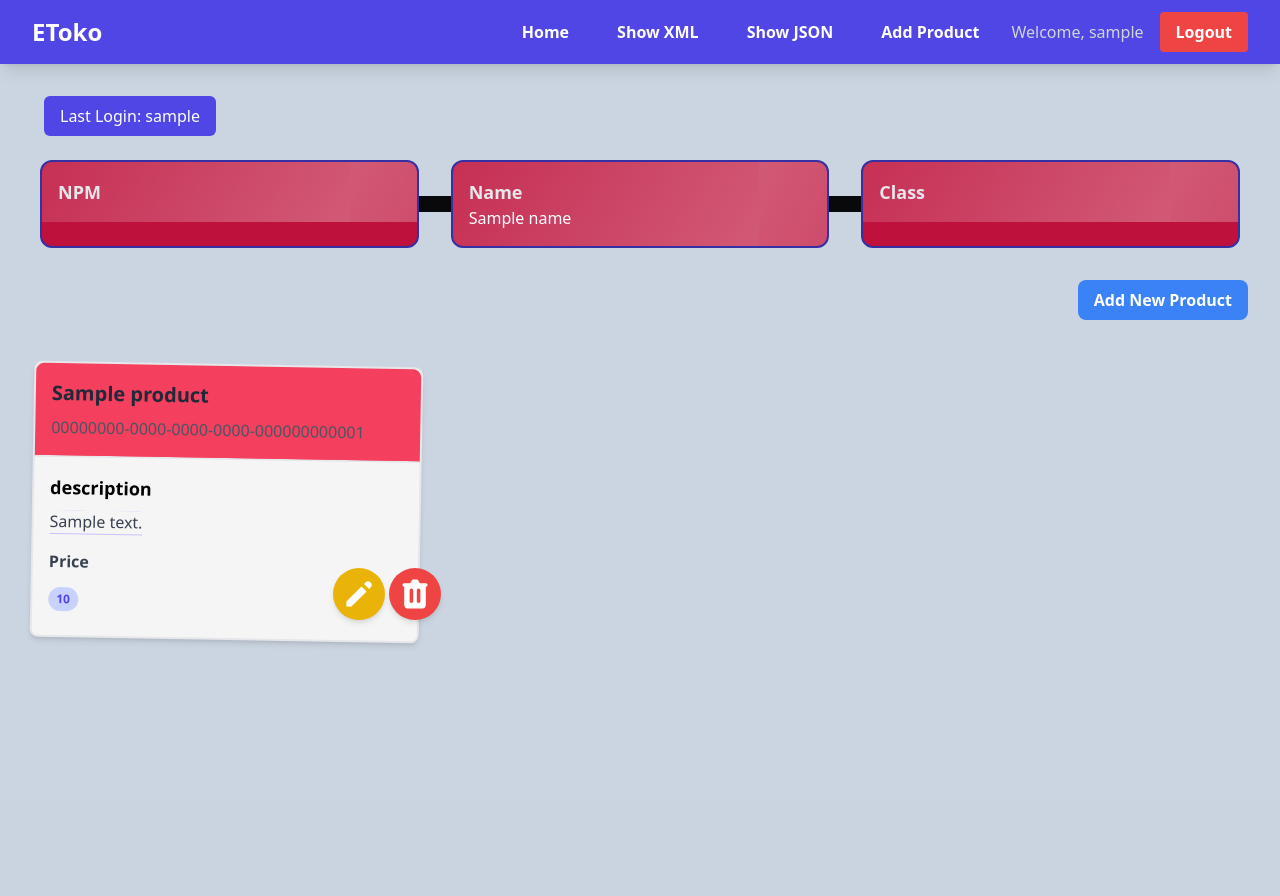
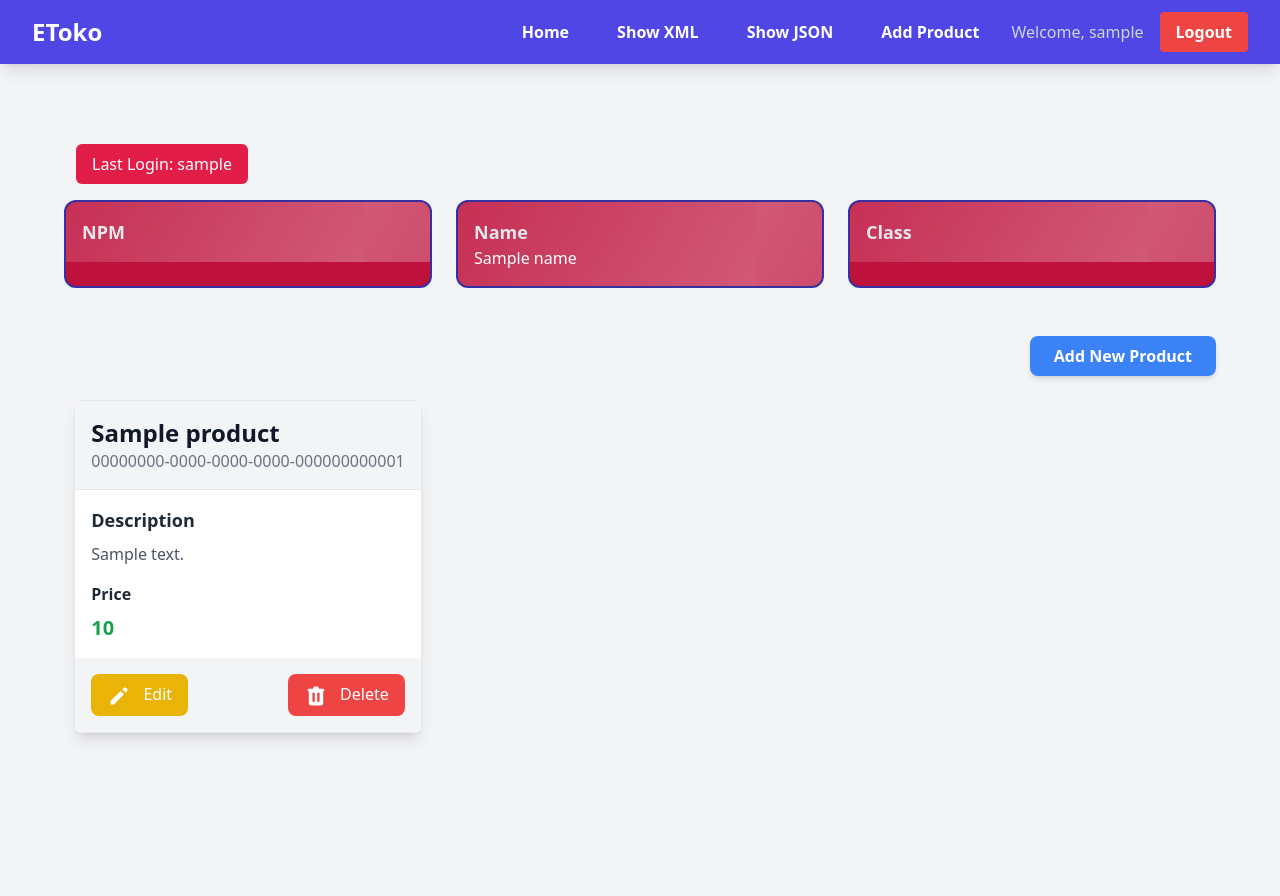
Before and after one commit to farhandp22/etoko, a Django app: template main/templates/main.html in a window 1280 px wide. Before the commit the page ends 646 px from the top, so only its background shows below. Run offline with Django 5.2, Linux system fonts and the light colour scheme; a user stored in the database is signed in; tables that the repository leaves empty hold one stand-in row (values such as "Sample post"); the template is opened without the code that fills it: values that come from a table or form of the project are taken from there, most other values are stand-ins (such as "Sample title", 1, 10 or a date in 2020); some libraries are stand-ins or nearby versions.

Commit message:
implementasi css pada page

```diff
--- a/main/templates/card_product.html
+++ b/main/templates/card_product.html
@@ -1,38 +1,30 @@
-<div class="relative break-inside-avoid">
-    <div class="relative top-5 bg-neutral-100 shadow-md rounded-lg mb-6 break-inside-avoid flex flex-col border-2 bg-neutral-100 transform rotate-1 hover:rotate-0 transition-transform duration-300">
-      <div class="bg-rose-500 text-gray-800 p-4 rounded-t-lg border-b-2 bg-neutral-100">
-        <h3 class="font-bold text-xl mb-2">{{barang.name}}</h3>
-        <p class="text-gray-600">{{barang.id}}</p>
-      </div>
-      <div class="p-4">
-        <p class="font-semibold text-lg mb-2">description</p>
-        <p class="text-gray-700 mb-2">
-          <span class="bg-[linear-gradient(to_bottom,transparent_0%,transparent_calc(100%_-_1px),#CDC1FF_calc(100%_-_1px))] bg-[length:100%_1.5rem] pb-1">{{barang.description}}</span>
-        </p>
-        <div class="mt-4">
-          <p class="text-gray-700 font-semibold mb-2">Price</p>
-          <div class="relative pt-1">
-            <div class="flex mb-2 items-center justify-between">
-              <div>
-                <span class="text-xs font-semibold inline-block py-1 px-2 uppercase rounded-full text-indigo-600 bg-indigo-200">
-                  {{barang.price}}
-                </span>
-              </div>
-            </div>
-          </div>
-        </div>
+<div class="relative break-inside-avoid max-w-sm mx-auto shadow-lg rounded-lg overflow-hidden transform transition-all duration-300 hover:scale-105 hover:shadow-2xl">
+  <div class="relative bg-white border border-gray-200 rounded-lg">
+    <div class="p-4 bg-gray-100 border-b">
+      <h3 class="font-bold text-2xl text-gray-900">{{barang.name}}</h3>
+      <p class="text-gray-500">{{barang.id}}</p>
+    </div>
+    <div class="p-4">
+      <p class="font-semibold text-gray-800 text-lg mb-2">Description</p>
+      <p class="text-gray-600 mb-4">{{barang.description}}</p>
+      <p class="font-semibold text-gray-800 mb-2">Price</p>
+      <div class="flex items-center">
+        <span class="text-xl text-green-600 font-bold">{{barang.price}}</span>
       </div>
     </div>
-    <div class="absolute bottom-0 -right-5 flex space-x-1">
-      <a href="{% url 'main:edit_product' barang.id %}" class="bg-yellow-500 hover:bg-yellow-600 text-white rounded-full p-2 transition duration-300 shadow-md">
-        <svg xmlns="http://www.w3.org/2000/svg" class="h-9 w-9" viewBox="0 0 20 20" fill="currentColor">
+    <div class="p-4 flex justify-between bg-gray-100">
+      <a href="{% url 'main:edit_product' barang.id %}" class="bg-yellow-500 text-white px-4 py-2 rounded-lg transition duration-300 hover:bg-yellow-600">
+        <svg xmlns="http://www.w3.org/2000/svg" class="h-6 w-6 inline-block mr-2" fill="currentColor" viewBox="0 0 20 20">
           <path d="M13.586 3.586a2 2 0 112.828 2.828l-.793.793-2.828-2.828.793-.793zM11.379 5.793L3 14.172V17h2.828l8.38-8.379-2.83-2.828z" />
         </svg>
+        Edit
       </a>
-      <a href="{% url 'main:delete_product' barang.id %}" class="bg-red-500 hover:bg-red-600 text-white rounded-full p-2 transition duration-300 shadow-md">
-        <svg xmlns="http://www.w3.org/2000/svg" class="h-9 w-9" viewBox="0 0 20 20" fill="currentColor">
+      <a href="{% url 'main:delete_product' barang.id %}" class="bg-red-500 text-white px-4 py-2 rounded-lg transition duration-300 hover:bg-red-600">
+        <svg xmlns="http://www.w3.org/2000/svg" class="h-6 w-6 inline-block mr-2" fill="currentColor" viewBox="0 0 20 20">
           <path fill-rule="evenodd" d="M9 2a1 1 0 00-.894.553L7.382 4H4a1 1 0 000 2v10a2 2 0 002 2h8a2 2 0 002-2V6a1 1 0 100-2h-3.382l-.724-1.447A1 1 0 0011 2H9zM7 8a1 1 0 012 0v6a1 1 0 11-2 0V8zm5-1a1 1 0 00-1 1v6a1 1 0 102 0V8a1 1 0 00-1-1z" clip-rule="evenodd" />
         </svg>
+        Delete
       </a>
     </div>
   </div>
+</div>
--- a/main/templates/main.html
+++ b/main/templates/main.html
@@ -6,44 +6,42 @@
 {% endblock meta %}
 {% block content %}
 {% include 'navbar.html' %}
-<div class="overflow-x-hidden px-4 md:px-8 pb-8 pt-24 min-h-screen bg-slate-300 flex flex-col">
+
+<div class="min-h-screen bg-gray-100 py-12 px-4 sm:px-6 lg:px-8">
+  <div class="max-w-7xl mx-auto">
+
+    <div class="overflow-x-hidden px-4 md:px-8 pb-8 pt-24 min-h-screen flex flex-col">
       <div class="px-3 mb-4">
-    <div class="flex rounded-md items-center bg-indigo-600 py-2 px-4 w-fit">
+        <div class="flex rounded-md items-center bg-rose-600 py-2 px-4 w-fit">
           <h1 class="text-white text-center">Last Login: {{last_login}}</h1>
         </div>
     </div>
-  <div class="p-2 mb-6 relative">
-    <div class="relative grid grid-cols-1 z-30 md:grid-cols-3 gap-8">
-      {% include "card_info.html" with title='NPM' value=npm %}
-      {% include "card_info.html" with title='Name' value=name %}
-      {% include "card_info.html" with title='Class' value=class %}
+
+    <div class="grid grid-cols-1 sm:grid-cols-2 md:grid-cols-3 gap-6 mb-12">
+      {% include "card_info.html" with title='NPM' value=npm card_classes="shadow-lg bg-white rounded-lg p-6" %}
+      {% include "card_info.html" with title='Name' value=name card_classes="shadow-lg bg-white rounded-lg p-6" %}
+      {% include "card_info.html" with title='Class' value=class card_classes="shadow-lg bg-white rounded-lg p-6" %}
     </div>
-    <div class="w-full px-6  absolute top-[44px] left-0 z-20 hidden md:flex">
-      <div class="w-full min-h-4 bg-zinc-950">
-      </div>
-    </div>
-    <div class="h-full w-full py-6  absolute top-0 left-0 z-20 md:hidden flex ">
-      <div class="h-full min-w-4 bg-zinc-950 mx-auto">
-      </div>
-    </div>
-</div>
+
     <div class="flex justify-end mb-6">
-        <a href="{% url 'main:create_product' %}" class=" bg-blue-500 hover:bg-blue-700 text-white font-bold py-2 px-4 rounded-lg transition duration-300 ease-in-out transform hover:-translate-y-1 hover:scale-105">
+      <a href="{% url 'main:create_product' %}" class="bg-blue-500 text-white font-semibold py-2 px-6 rounded-lg shadow-md hover:bg-blue-600 transition transform hover:-translate-y-1 hover:scale-105">
         Add New Product
       </a>
     </div>
 
     {% if not data %}
-    <div class="flex flex-col items-center justify-center min-h-[24rem] p-6">
-        <img src="https://cdn.pixabay.com/photo/2020/12/19/02/50/emoji-5843434_1280.png" alt="Sad face" class="w-32 h-32 mb-4"/>
-        <p class="text-center text-gray-600 mt-4">Belum ada data barang pada etoko.</p>
+      <div class="flex flex-col items-center justify-center py-12">
+        <img src="https://cdn.pixabay.com/photo/2020/12/19/02/50/emoji-5843434_1280.png" alt="Sad face" class="w-32 h-32 mb-6 opacity-80 hover:opacity-100 transition duration-300" />
+        <p class="text-gray-600 text-lg">Belum ada data barang pada etoko.</p>
       </div>
     {% else %}
-    <div class="columns-1 sm:columns-2 lg:columns-3 gap-6 space-y-6 w-full">
+      <div class="grid grid-cols-1 sm:grid-cols-2 lg:grid-cols-3 gap-6">
         {% for barang in data %}
           {% include 'card_product.html' with barang=barang %}
         {% endfor %}
       </div>
     {% endif %}
+
+  </div>
 </div>
 {% endblock content %}
--- a/templates/navbar.html
+++ b/templates/navbar.html
@@ -1,43 +1,41 @@
-<nav class="bg-indigo-600 shadow-lg fixed top-0 left-0 z-40 w-full">
+<nav class="bg-indigo-600 dark:bg-gray-800 shadow-lg fixed top-0 left-0 z-40 w-full">
   <div class="max-w-7xl mx-auto px-4 sm:px-6 lg:px-8">
     <div class="flex items-center justify-between h-16">
       <div class="flex items-center">
-        <h1 class="text-2xl font-bold text-white"> EToko </h1>
+        <h1 class="text-2xl font-bold text-white dark:text-gray-200">EToko</h1>
       </div>
 
-      <!-- Desktop Menu -->
       <div class="hidden md:flex items-center space-x-4">
         {% if user.is_authenticated %}
-        <a href="{% url 'main:show_main' %}" class="text-white font-bold py-2 px-4 rounded transition duration-300 ease-in-out hover:bg-indigo-500 {% if request.resolver_match.url_name == 'show_main' %}bg-indigo-700{% endif %}">
+        <a href="{% url 'main:show_main' %}" class="text-white dark:text-gray-200 font-bold py-2 px-4 rounded transition duration-300 ease-in-out hover:bg-indigo-500 dark:hover:bg-gray-700 {% if request.resolver_match.url_name == 'show_main' %}bg-indigo-700{% endif %}">
            Home
         </a>
-        <a href="{% url 'main:show_xml' %}" class="text-white font-bold py-2 px-4 rounded transition duration-300 ease-in-out hover:bg-indigo-500 {% if request.resolver_match.url_name == 'show_xml' %}bg-indigo-700{% endif %}">
+        <a href="{% url 'main:show_xml' %}" class="text-white dark:text-gray-200 font-bold py-2 px-4 rounded transition duration-300 ease-in-out hover:bg-indigo-500 dark:hover:bg-gray-700 {% if request.resolver_match.url_name == 'show_xml' %}bg-indigo-700{% endif %}">
            Show XML
         </a>
-        <a href="{% url 'main:show_json' %}" class="text-white font-bold py-2 px-4 rounded transition duration-300 ease-in-out hover:bg-indigo-500 {% if request.resolver_match.url_name == 'show_json' %}bg-indigo-700{% endif %}">
+        <a href="{% url 'main:show_json' %}" class="text-white dark:text-gray-200 font-bold py-2 px-4 rounded transition duration-300 ease-in-out hover:bg-indigo-500 dark:hover:bg-gray-700 {% if request.resolver_match.url_name == 'show_json' %}bg-indigo-700{% endif %}">
            Show JSON
         </a>
-        <a href="{% url 'main:create_product' %}" class="text-white font-bold py-2 px-4 rounded transition duration-300 ease-in-out hover:bg-indigo-500 {% if request.resolver_match.url_name == 'create_product' %}bg-indigo-700{% endif %}">
+        <a href="{% url 'main:create_product' %}" class="text-white dark:text-gray-200 font-bold py-2 px-4 rounded transition duration-300 ease-in-out hover:bg-indigo-500 dark:hover:bg-gray-700 {% if request.resolver_match.url_name == 'create_product' %}bg-indigo-700{% endif %}">
            Add Product
         </a>
-          <span class="text-gray-300">Welcome, {{ user.username }}</span>
-          <a href="{% url 'main:logout' %}" class="bg-red-500 hover:bg-red-600 text-white font-bold py-2 px-4 rounded transition duration-300 ease-in-out">
+        <span class="text-gray-300 dark:text-gray-400">Welcome, {{ user.username }}</span>
+        <a href="{% url 'main:logout' %}" class="bg-red-500 hover:bg-red-600 text-white dark:bg-red-700 dark:hover:bg-red-800 font-bold py-2 px-4 rounded transition duration-300 ease-in-out">
             Logout
-          </a>
+        </a>
         {% else %}
-          <a href="{% url 'main:login' %}" class="bg-blue-500 hover:bg-blue-600 text-white font-bold py-2 px-4 rounded transition duration-300 ease-in-out {% if request.resolver_match.url_name == 'login' %}bg-blue-700{% endif %}">
-            Login
-          </a>
-          <a href="{% url 'main:register' %}" class="bg-green-500 hover:bg-green-600 text-white font-bold py-2 px-4 rounded transition duration-300 ease-in-out {% if request.resolver_match.url_name == 'register' %}bg-green-700{% endif %}">
-            Register
-          </a>
+        <a href="{% url 'main:login' %}" class="bg-blue-500 hover:bg-blue-600 text-white dark:bg-blue-700 dark:hover:bg-blue-800 font-bold py-2 px-4 rounded transition duration-300 ease-in-out {% if request.resolver_match.url_name == 'login' %}bg-blue-700{% endif %}">
+          Login
+        </a>
+        <a href="{% url 'main:register' %}" class="bg-green-500 hover:bg-green-600 text-white dark:bg-green-700 dark:hover:bg-green-800 font-bold py-2 px-4 rounded transition duration-300 ease-in-out {% if request.resolver_match.url_name == 'register' %}bg-green-700{% endif %}">
+          Register
+        </a>
         {% endif %}
       </div>
 
-      <!-- Mobile Menu Button -->
       <div class="md:hidden flex items-center">
         <button class="mobile-menu-button focus:outline-none">
-          <svg class="w-6 h-6 text-white" fill="none" stroke-linecap="round" stroke-linejoin="round" stroke-width="2" viewBox="0 0 24 24" stroke="currentColor">
+          <svg class="w-6 h-6 text-white dark:text-gray-200" fill="none" stroke-linecap="round" stroke-linejoin="round" stroke-width="2" viewBox="0 0 24 24" stroke="currentColor">
             <path d="M4 6h16M4 12h16M4 18h16"></path>
           </svg>
         </button>
@@ -45,45 +43,4 @@
     </div>
   </div>
 
-  <!-- Mobile Menu with slide animation -->
-  <div class="mobile-menu hidden transform -translate-y-full transition-transform duration-500 ease-in-out md:hidden px-4 w-full bg-indigo-600">
-    <div class="pt-2 pb-3 space-y-1 mx-auto">
-      {% if user.is_authenticated %}
-      <a href="{% url 'main:show_main' %}" class="block text-white font-bold py-2 px-4 rounded transition duration-300 ease-in-out hover:bg-indigo-500 {% if request.resolver_match.url_name == 'show_main' %}bg-indigo-700{% endif %}">
-        Home
-     </a>
-     <a href="{% url 'main:show_xml' %}" class="block text-white font-bold py-2 px-4 rounded transition duration-300 ease-in-out hover:bg-indigo-500 {% if request.resolver_match.url_name == 'show_xml' %}bg-indigo-700{% endif %}">
-        Show XML
-     </a>
-     <a href="{% url 'main:show_json' %}" class="block text-white font-bold py-2 px-4 rounded transition duration-300 ease-in-out hover:bg-indigo-500 {% if request.resolver_match.url_name == 'show_json' %}bg-indigo-700{% endif %}">
-        Show JSON
-     </a>
-     <a href="{% url 'main:create_product' %}" class="block text-white font-bold py-2 px-4 rounded transition duration-300 ease-in-out hover:bg-indigo-500 {% if request.resolver_match.url_name == 'create_product' %}bg-indigo-700{% endif %}">
-        Add Product
-     </a>
-       <span class="text-gray-300">Welcome, {{ user.username }}</span>
-       <a href="{% url 'main:logout' %}" class="block text-center bg-red-500 hover:bg-red-600 text-white font-bold py-2 px-4 rounded transition duration-300 ease-in-out">
-         Logout
-       </a>
-      {% else %}
-        <a href="{% url 'main:login' %}" class="block text-center bg-blue-500 hover:bg-blue-600 text-white font-bold py-2 px-4 rounded transition duration-300 ease-in-out mb-2 {% if request.resolver_match.url_name == 'login' %}bg-blue-700{% endif %}">
-          Login
-        </a>
-        <a href="{% url 'main:register' %}" class="block text-center bg-green-500 hover:bg-green-600 text-white font-bold py-2 px-4 rounded transition duration-300 ease-in-out {% if request.resolver_match.url_name == 'register' %}bg-green-700{% endif %}">
-          Register
-        </a>
-      {% endif %}
-    </div>
-  </div>
-
-  <script>
-    const btn = document.querySelector("button.mobile-menu-button");
-    const menu = document.querySelector(".mobile-menu");
-
-    btn.addEventListener("click", () => {
-      menu.classList.toggle("hidden");
-      menu.classList.toggle("-translate-y-full");
-      menu.classList.toggle("translate-y-0");
-    });
-  </script>
 </nav>
```
Also changed, not shown: main/templates/profile.html (added, +13 -0 lines), README.md, image-5.png (added), image-6.png (added), image-7.png (added). Lines whose indentation alone changed are shown as unchanged.
